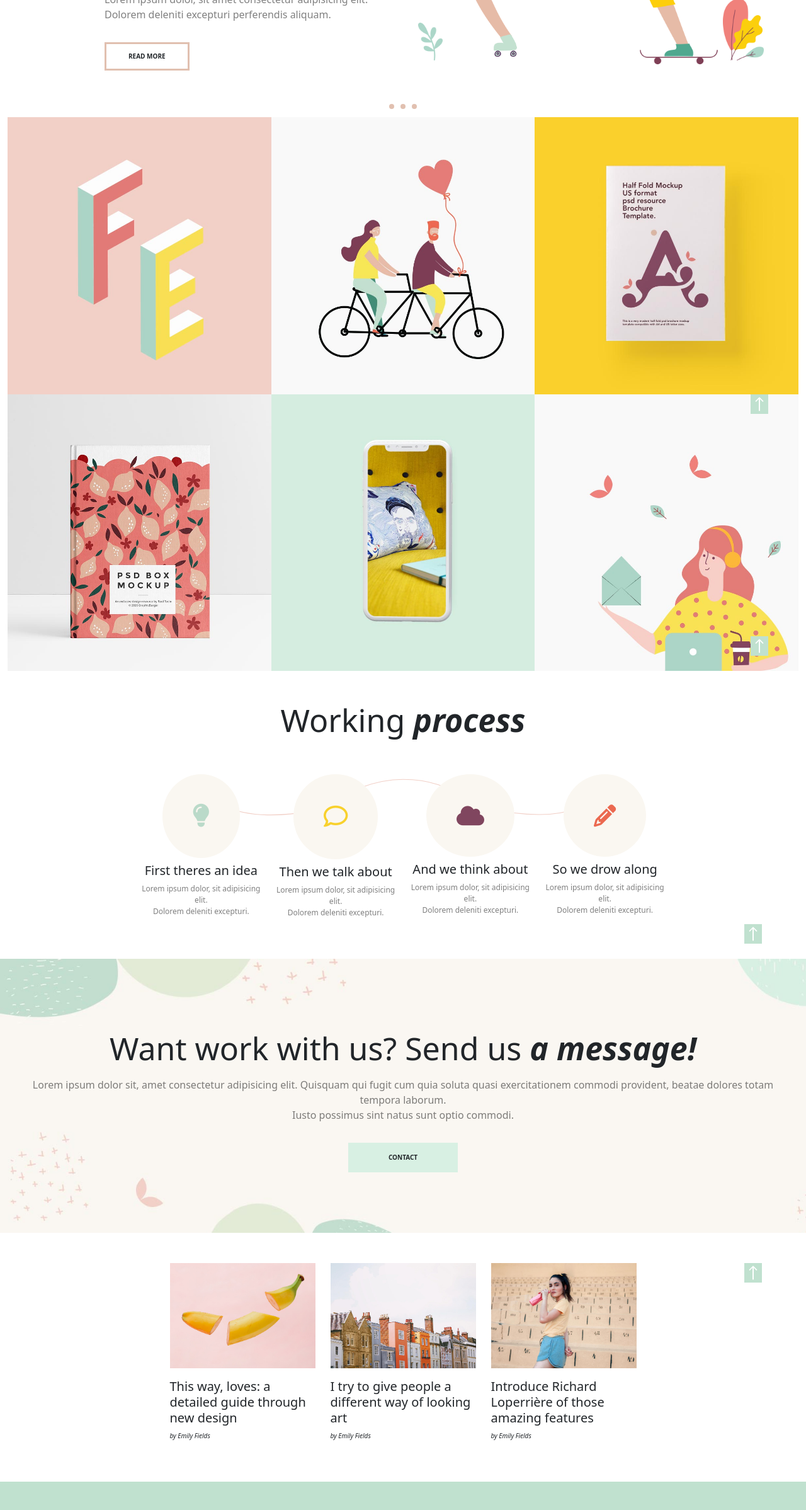
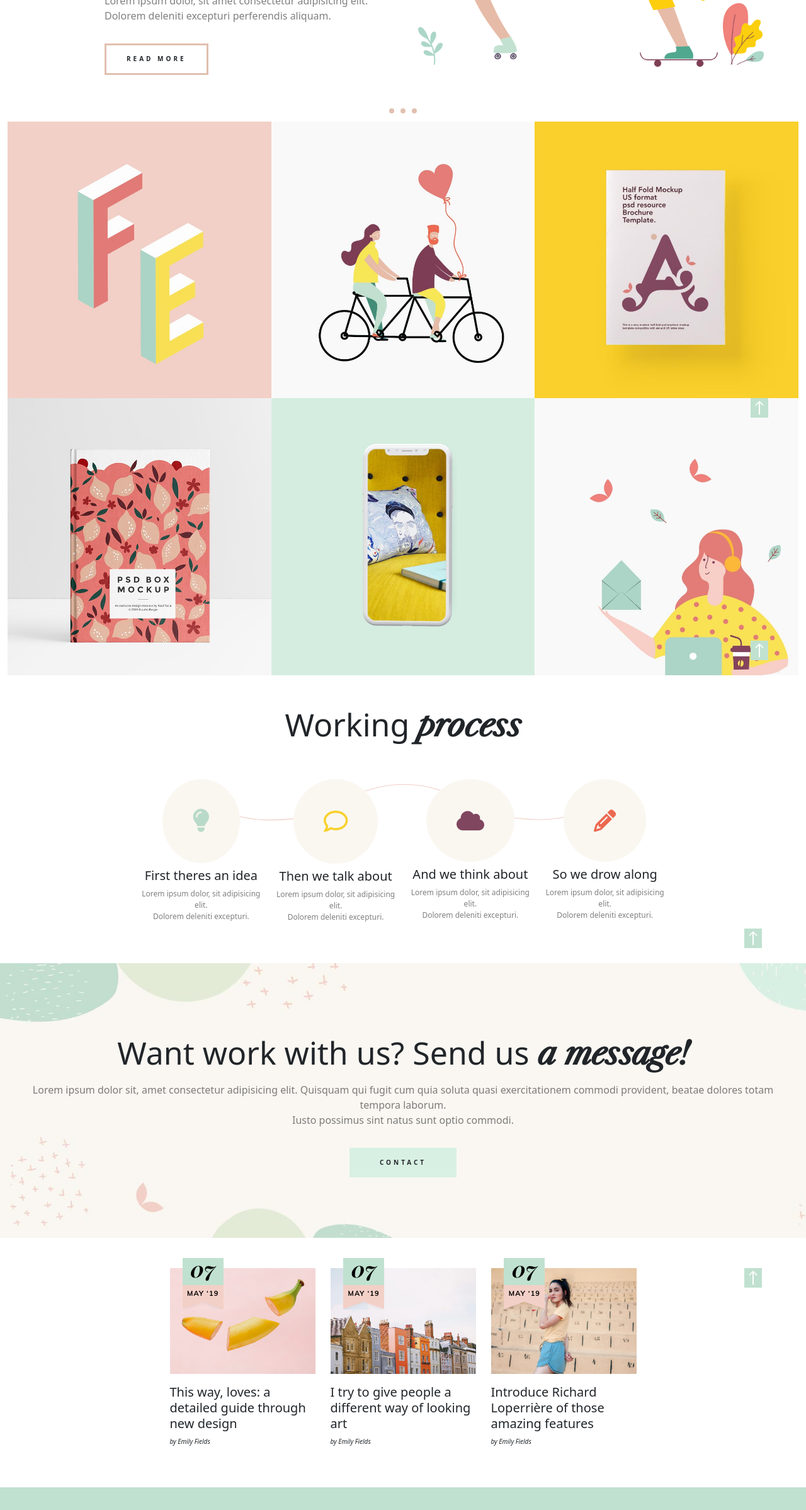
Before and after one commit to moa3337/proj-html-vuejs, a plain HTML site: page index.html in a window 1280 px wide. Shown: the part 329-2726 px from the top of the page at 63% size. Drawn offline with nearby package versions, Linux system fonts and the light colour scheme.

Commit message:
final comit

```diff
--- a/css/style.css
+++ b/css/style.css
@@ -1,21 +1,30 @@
+/*** STYLE BOTTONI ***/
 .but1 {
     background-color: #FFFFFF;
     border: 3px solid #E1C0B0;
-    padding: 12px 35px;
+    padding: 0.9rem 2rem;
     font-size: 10px;
+    letter-spacing: 4px;
+}
+
+.but2 {
+    background-color: #D8F0E3;
+    padding: 1rem 3rem;
+    font-size: 10px;
+    border: 0;
+    letter-spacing: 4px;
 }
 
 .but1:hover {
     background-color: #E1C0B0;
 }
 
-.but2 {
-    background-color: #D8F0E3;
-    padding: 1rem 4rem;
-    font-size: 10px;
-    border: 0;
+/*style shadow menu*/
+.shad:hover {
+    text-shadow: 1px 3px 3px #E1C0B0;
 }
 
+/*** STYLE JUMBOTRON ***/
 .col-6 {
     background-color: #FFFFFF;
     position: relative;
@@ -25,6 +34,19 @@
     width: 16rem;
 }
 
+.slider {
+    width: 8px;
+    height: 8px;
+    margin: 5px;
+    cursor: pointer;
+    background-color: #E1C0B0;
+}
+
+.slider:hover {
+    scale: 1.4;
+}
+
+/*foglie in absolute*/
 .leaf1 {
     position: absolute;
     top: 0;
@@ -61,6 +83,7 @@
     right: 7%;
 }
 
+/*** STYLE SEZIONE CARDS ***/
 .col-4 {
     position: relative;
     width: 100%;
@@ -92,12 +115,15 @@
     opacity: 1;
 }
 
+
+/*** STYLE SEZIONE "WORK PROCESS" ***/
 .col-9 {
     position: relative;
 }
 
 .col-3 {
     z-index: 10;
+    position: relative;
 }
 
 .line {
@@ -128,19 +154,20 @@
     color: #EB6950;
 }
 
-.p2 {
-    font-size: 12px;
-}
-
+/*** STYLE SECONDO JUMBOTRON ***/
 .jumbo-2 {
     background-image: url(../pictures/h-2-background-1.jpg);
     background-size: cover;
 }
 
-.by {
-    font-size: 10px;
+.flag {
+    position: absolute;
+    left: 2rem;
+    top: -1rem;
+    cursor: pointer;
 }
 
+/*** STYLE DEL FOOTER ***/
 .footer {
     background-color: #C0E1CF;
 }
@@ -149,18 +176,15 @@
     position: relative;
 }
 
-.slider {
-    width: 8px;
-    height: 8px;
-    margin: 5px;
-    cursor: pointer;
-    background-color: #E1C0B0;
+/*** STYLE UTILS ***/
+.p2 {
+    font-size: 12px;
 }
 
-.slider:hover {
-    scale: 1.4;
+.by {
+    font-size: 10px;
 }
 
-.shad:hover {
-    text-shadow: 1px 3px 3px #E1C0B0;
+.google-font {
+    font-family: 'Libre Caslon Text', serif;
 }
--- a/index.html
+++ b/index.html
@@ -13,6 +13,10 @@
     <link rel="stylesheet" href="https://cdnjs.cloudflare.com/ajax/libs/font-awesome/6.3.0/css/all.min.css"
         integrity="sha512-SzlrxWUlpfuzQ+pcUCosxcglQRNAq/DZjVsC0lE40xsADsfeQoEypE+enwcOiGjk/bSuGGKHEyjSoQ1zVisanQ=="
         crossorigin="anonymous" referrerpolicy="no-referrer" />
+    <!--google font-->
+    <link rel="preconnect" href="https://fonts.googleapis.com">
+    <link rel="preconnect" href="https://fonts.gstatic.com" crossorigin>
+    <link href="https://fonts.googleapis.com/css2?family=Libre+Caslon+Text:ital@1&display=swap" rel="stylesheet">
     <!--script js-->
     <script type="text/javascript" src="./js/main.js" defer></script>
     <!--script Vue-->
@@ -39,7 +43,7 @@
                                 </a>
                             </li>
                         </ul>
-                        <a @click.prevent="toggleLIst" class="me-2" href="">
+                        <a @click.prevent="iconMenu" class="me-2" href="">
                             <img class="w-75" src="./pictures/svg/svg-1.svg" alt="">
                         </a>
                     </nav>
@@ -50,15 +54,15 @@
         <!-- MAIN -->
         <main>
             <div class="container-fluid">
+
                 <!-- JUMBOTRON -->
                 <div class="row mt-5 mb-5">
-
                     <!--parte sx jumbo-->
                     <div class="col-6 d-flex justify-content-end">
                         <div class="w-75 mt-5">
                             <h1 class="fw-light" style="font-size: 65px;">
                                 Devotion that<br>never
-                                <span class="fst-italic fw-bold">ends</span>
+                                <span class="google-font fw-bold">ends</span>
                             </h1>
                             <p class="text-black-50">Lorem ipsum dolor, sit amet consectetur adipisicing elit.<br>
                                 Dolorem deleniti excepturi perferendis aliquam.
@@ -99,6 +103,8 @@
                             class="fa-solid fa-chevron-right me-3 rounded-circle position-absolute top-50 end-0 translate-middle-y"></i>
                     </div>
                 </div>
+
+                <!--pallini per lo slider-->
                 <div class="d-flex justify-content-center">
                     <div class="slider rounded-circle"></div>
                     <div class="slider rounded-circle"></div>
@@ -197,7 +203,7 @@
                     <div class="col-12 text-center m-5">
                         <h2 class="fw-light" style="font-size: 50px;">
                             Working
-                            <span class="fw-bold fst-italic">process</span>
+                            <span class="fw-bold google-font">process</span>
                         </h2>
                     </div>
                     <div class="col-9">
@@ -251,7 +257,7 @@
                     <div class="col-12 text-center mt-5 p-5">
                         <h2 class="fw-light m-3" style="font-size: 50px;">
                             Want work with us? Send us
-                            <span class="fw-bold fst-italic">a message!</span>
+                            <span class="fw-bold google-font">a message!</span>
                         </h2>
                         <p class="text-black-50">
                             Lorem ipsum dolor sit, amet consectetur adipisicing elit.
@@ -269,6 +275,7 @@
                 <div class="row  justify-content-center m-5">
                     <div class="col-3">
                         <img class="w-100" src="./pictures/h-2-blog-img-1.jpg" alt="">
+                        <img class="flag" src="./pictures/flag.1.png" alt="">
                         <p class="fs-5 lh-sm mt-3">
                             This way, loves: a detailed guide
                             through new design <br>
@@ -277,6 +284,7 @@
                     </div>
                     <div class="col-3">
                         <img class="w-100" src="./pictures/h-2-blog-img-2.jpg" alt="">
+                        <img class="flag" src="./pictures/flag.2.png" alt="">
                         <p class="fs-5 lh-sm mt-3">
                             I try to give people a different way
                             of looking art <br>
@@ -285,6 +293,7 @@
                     </div>
                     <div class="col-3">
                         <img class="w-100" src="./pictures/h-2-blog-img-3.jpg" alt="">
+                        <img class="flag" src="./pictures/flag.3.png" alt="">
                         <p class="fs-5 lh-sm mt-3">
                             Introduce Richard Loperrière of
                             those amazing features <br>
@@ -292,6 +301,7 @@
                         </p>
                     </div>
                 </div>
+
                 <!--arrow-->
                 <a href="">
                     <img class="position-absolute top-0 end-0 footer p-1" src="./pictures/svg/svg-2.svg" alt="">
--- a/js/main.js
+++ b/js/main.js
@@ -3,6 +3,7 @@ const { createApp } = Vue;
 const app = createApp({
     data() {
         return {
+            /* ARRAY CON ELEMENTI DEL MENU */
             menu: [
                 'HOME',
                 'PAGES',
@@ -11,25 +12,16 @@ const app = createApp({
                 'SHOP',
                 'ELEMENTS'
             ],
+
             showList: false,
         };
     },
+    /* METODO PER MOSTRARE IL MENU AL "CLICK" */
     methods: {
-        toggleLIst() {
+        iconMenu() {
             this.showList = !this.showList;
         },
     },
 });
 
 app.mount("#app");
-
-/*
-{
-    home: 'HOME',
-    page: 'PAGES',
-    portf: 'PORTFOLIO',
-    blog: 'BLOG',
-    shop: 'SHOP',
-    page: 'PAGES'
-},
-*/
```
Also changed, not shown: pictures/flag.1.png (added), pictures/flag.2.png (added), pictures/flag.3.png (added).
